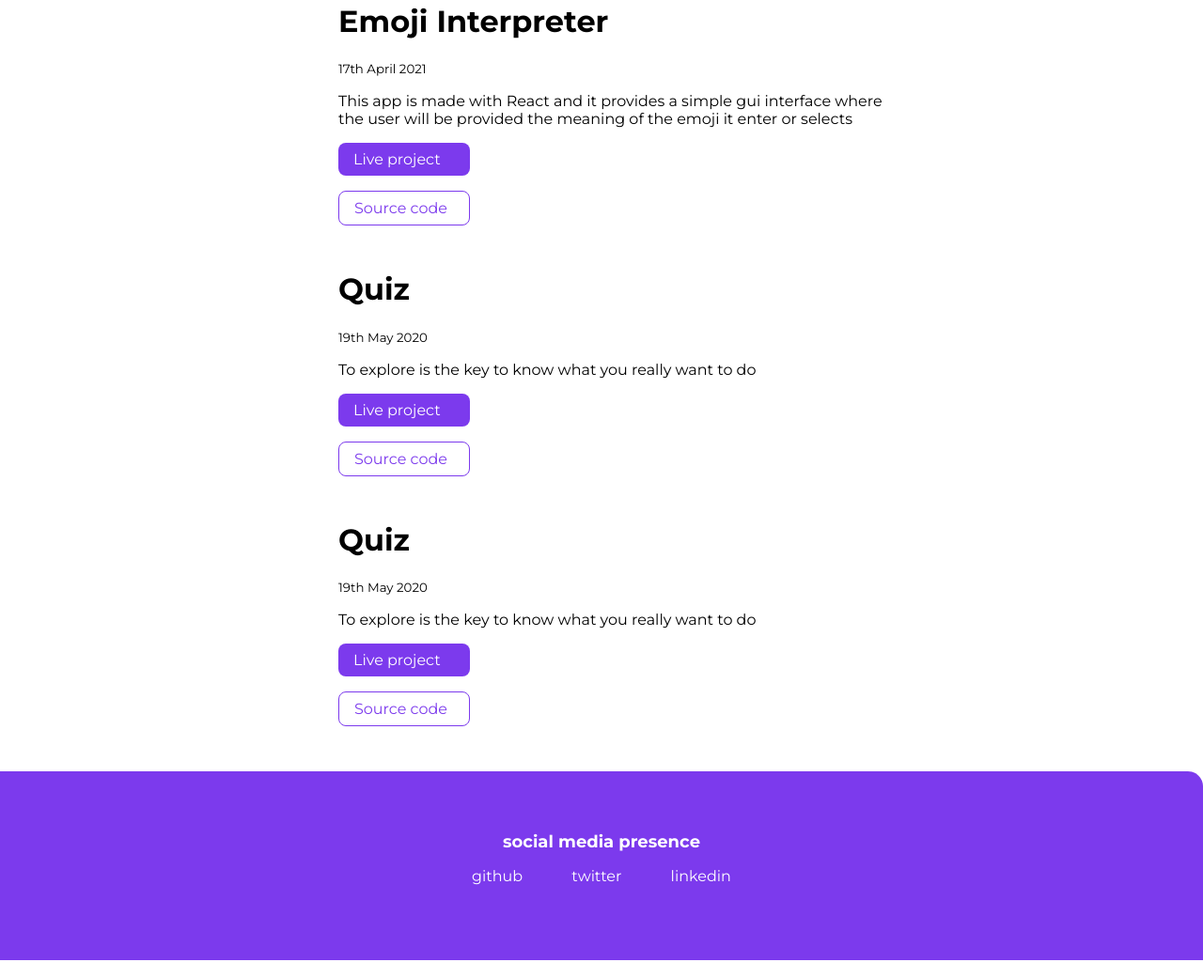
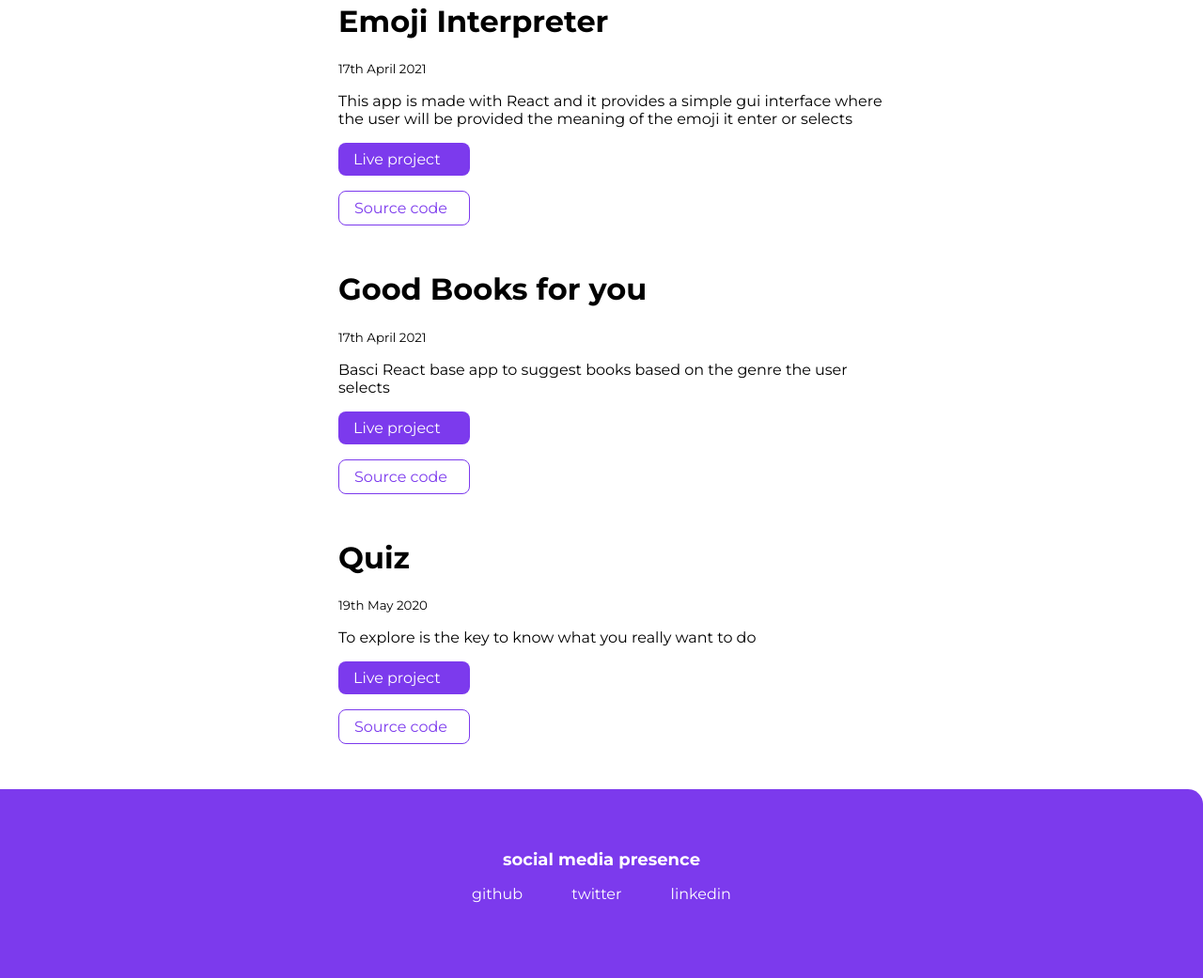
Before and after one commit to vddhuri/vighnesh_dhuri_portfolio, a plain HTML site: page projects.html in a window 1280 px wide. Shown: the part 890-1931 px from the top of the page at 94% size. Drawn offline with Linux system fonts and the light colour scheme.

Commit message:
Update projects.html

```diff
--- a/projects.html
+++ b/projects.html
@@ -88,18 +88,18 @@
     </li>
     <li class="project-list">
         <div class='container container-center'>
-            <h1>Quiz</h1>
+            <h1>Good Books for you </h1>
             <div class="text-margin" >
-                <small>19th May 2020</small>
+                <small>17th April 2021</small>
             </div>
             <div class="text-margin" >
-                To explore is the key to know what you really want to do
+                Basci React base app to suggest books based on the genre the user selects
             </div>
             <div class="text-margin" >
-                <a  class=" link link-primary" href='https://replit.com/@vdhuri/firstapp?embed=1&output=1'>
+                <a  class=" link link-primary" href='https://whbv2.csb.app/'>
                     Live project
                 </a>
-                <a  class=" link link-secondary" href='https://github.com/vddhuri/neogcamp-base'>
+                <a  class=" link link-secondary" href='https://github.com/vddhuri/book_suggestions.git'>
                     Source code
                 </a>
             </div>
```
